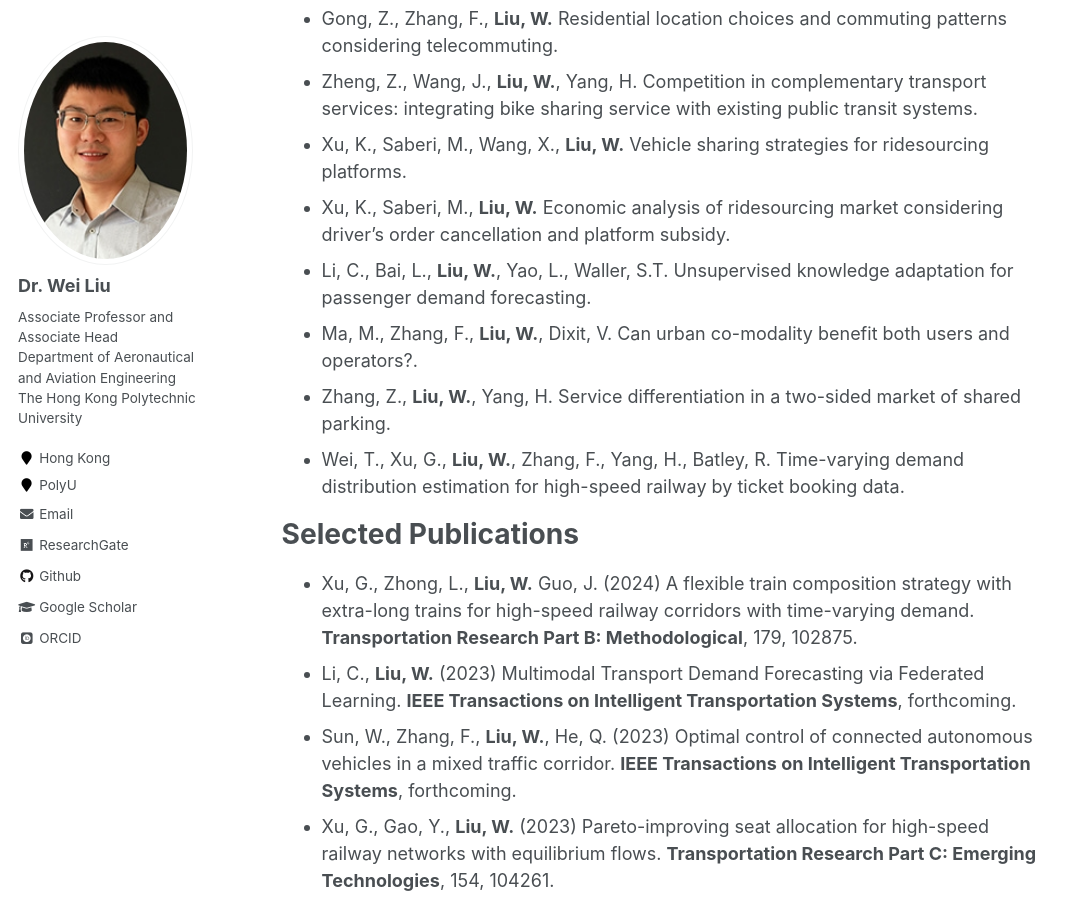
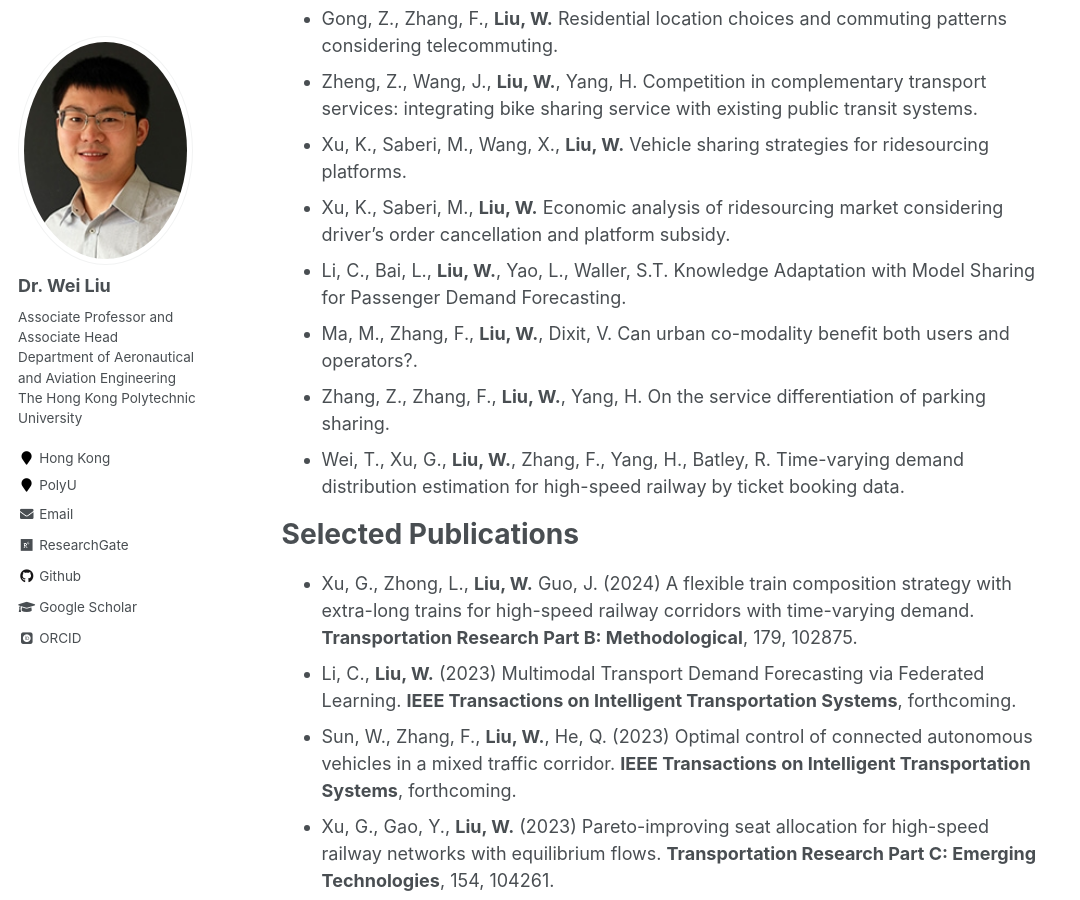
Before and after one commit to weiliu2016/weiliu2016.github.io, a Jekyll site: the page built from _pages/about.md, in a window 1280 px wide and 900 px high, scrolled down 3982 px. Shown: the whole window, without its empty margins (0-1080 px from the left). Built offline with Jekyll 4.4.1, drawn with Linux system fonts in a browser that asks for light colours; some web fonts are replaced.

Commit message:
Update about.md

```diff
--- a/_pages/about.md
+++ b/_pages/about.md
@@ -91,9 +91,9 @@ Selected Working Papers
 - Zheng, Z., Wang, J., **Liu, W.**, Yang, H. Competition in complementary transport services: integrating bike sharing service with existing public transit systems.
 - Xu, K., Saberi, M., Wang, X., **Liu, W.** Vehicle sharing strategies for ridesourcing platforms.
 - Xu, K., Saberi, M., **Liu, W.** Economic analysis of ridesourcing market considering driver's order cancellation and platform subsidy.
-- Li, C., Bai, L., **Liu, W.**, Yao, L., Waller, S.T. Unsupervised knowledge adaptation for passenger demand forecasting.
+- Li, C., Bai, L., **Liu, W.**, Yao, L., Waller, S.T. Knowledge Adaptation with Model Sharing for Passenger Demand Forecasting.
 - Ma, M., Zhang, F., **Liu, W.**, Dixit, V. Can urban co-modality benefit both users and operators?.
-- Zhang, Z., **Liu, W.**, Yang, H. Service differentiation in a two-sided market of shared parking.
+- Zhang, Z., Zhang, F., **Liu, W.**, Yang, H. On the service differentiation of parking sharing.
 - Wei, T., Xu, G., **Liu, W.**, Zhang, F., Yang, H., Batley, R. Time-varying demand distribution estimation for high-speed railway by ticket booking data.
 
 Selected Publications
```
